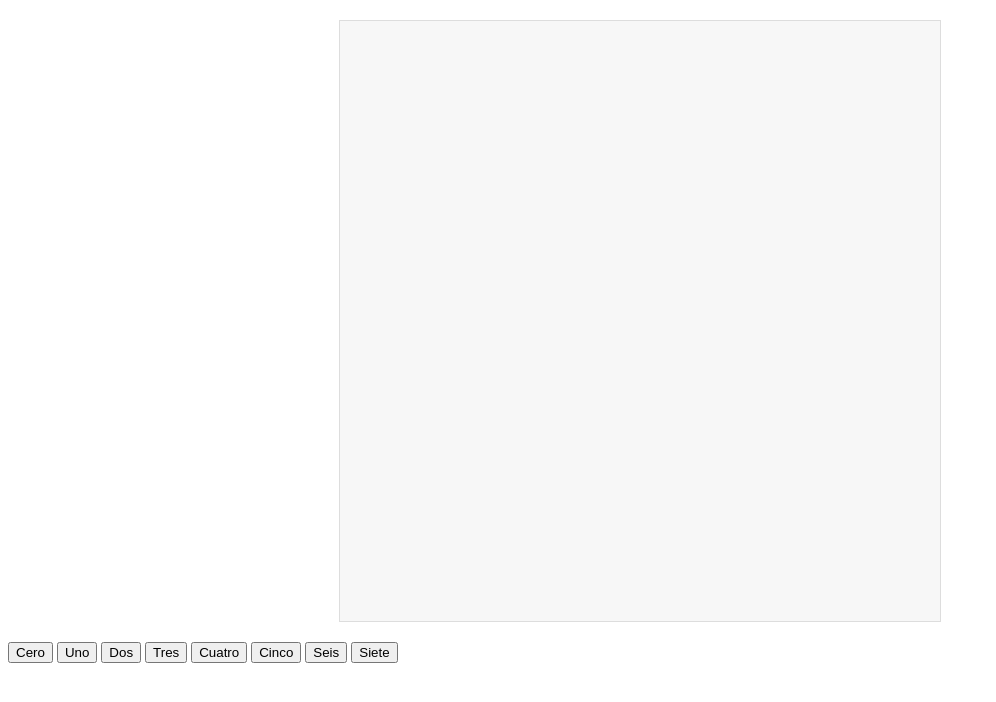
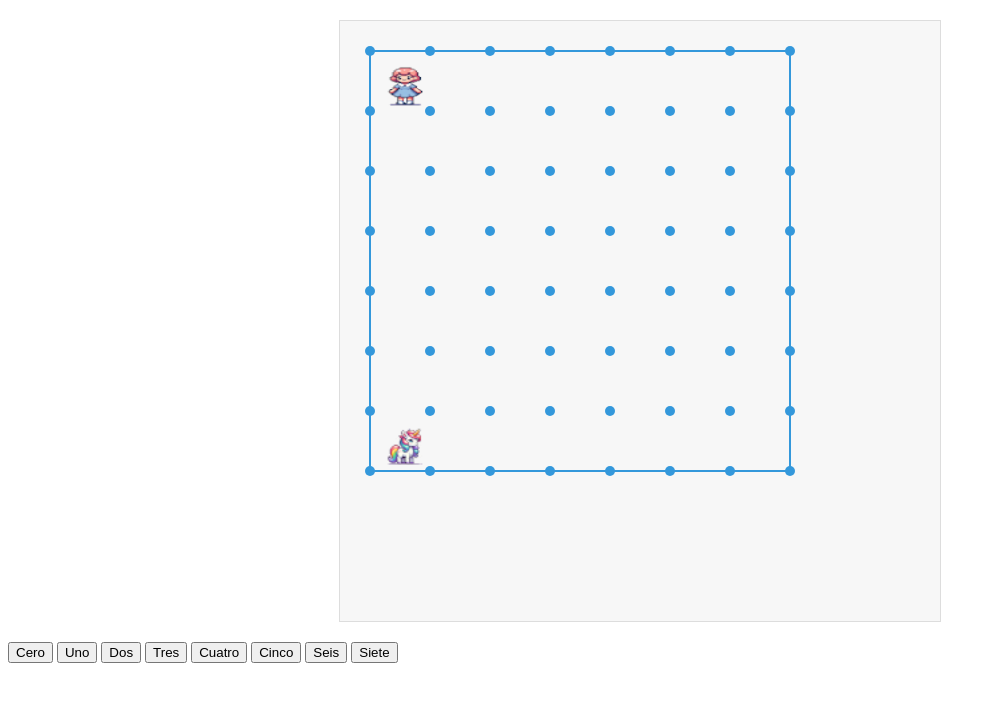
Before and after one commit to sebasespinosa/Laberinto, a plain HTML site: page GridV5-1.html in a window 1280 px wide. Shown: the whole page, without its empty margins (0-996 px from the left). Drawn offline with Linux system fonts and the light colour scheme.

Commit message:
Inicializar un laberinto al cargar.

```diff
--- a/GridV5-1.html
+++ b/GridV5-1.html
@@ -30,8 +30,7 @@
   </div>
   <script>
     // Usa el evento 'load' para ejecutar la función de inicialización después de que todos los recursos se hayan cargado
-    //window.addEventListener('load', function() {
-    //    inicializarCanvas('stageZero');
+
     const stages = {
       zero: () => {
           inicializarCanvas('stageZero', 71, 59, 71, 420, 8, 8);
@@ -66,6 +65,9 @@
     document.getElementById('five').addEventListener('click', stages.five);
     document.getElementById('six').addEventListener('click', stages.six);
     document.getElementById('seven').addEventListener('click', stages.seven);
+    window.addEventListener('load', function() {
+      inicializarCanvas('stageZero', 71, 59, 71, 420, 8, 8);
+    });
   </script>
 </body>
 </html>
--- a/script.js
+++ b/script.js
@@ -42,14 +42,14 @@ const stageZero = [
   ['.', '-', '.', '-', '.', '-', '.', '-', '.', '-', '.', '-', '.', '-', '.'],
   ['|', ' ', ' ', ' ', ' ', ' ', ' ', ' ', ' ', ' ', ' ', ' ', ' ', ' ', '|'],
   ['.', ' ', '.', ' ', '.', ' ', '.', ' ', '.', ' ', '.', ' ', '.', ' ', '.'],
-  ['|', ' ', ' ', ' ', ' ', ' ', '*', ' ', '*', ' ', ' ', ' ', ' ', ' ', '|'],
+  ['|', ' ', ' ', ' ', ' ', ' ', ' ', ' ', ' ', ' ', ' ', ' ', ' ', ' ', '|'],
   ['.', ' ', '.', ' ', '.', ' ', '.', ' ', '.', ' ', '.', ' ', '.', ' ', '.'],
   ['|', ' ', ' ', ' ', ' ', ' ', ' ', ' ', ' ', ' ', ' ', ' ', ' ', ' ', '|'],
   ['.', ' ', '.', ' ', '.', ' ', '.', ' ', '.', ' ', '.', ' ', '.', ' ', '.'],
   ['|', ' ', ' ', ' ', ' ', ' ', ' ', ' ', ' ', ' ', ' ', ' ', ' ', ' ', '|'],
-  ['.', ' ', '.', ' ', '.', '*', '.', ' ', '.', ' ', '.', ' ', '.', ' ', '.'],
+  ['.', ' ', '.', ' ', '.', ' ', '.', ' ', '.', ' ', '.', ' ', '.', ' ', '.'],
   ['|', ' ', ' ', ' ', ' ', ' ', ' ', ' ', ' ', ' ', ' ', ' ', ' ', ' ', '|'],
-  ['.', ' ', '.', ' ', '.', '*', '.', ' ', '.', ' ', '.', ' ', '.', ' ', '.'],
+  ['.', ' ', '.', ' ', '.', ' ', '.', ' ', '.', ' ', '.', ' ', '.', ' ', '.'],
   ['|', ' ', ' ', ' ', ' ', ' ', ' ', ' ', ' ', ' ', ' ', ' ', ' ', ' ', '|'],
   ['.', ' ', '.', ' ', '.', ' ', '.', ' ', '.', ' ', '.', ' ', '.', ' ', '.'],
   ['|', ' ', ' ', ' ', ' ', ' ', ' ', ' ', ' ', ' ', ' ', ' ', ' ', ' ', '|'],
```
